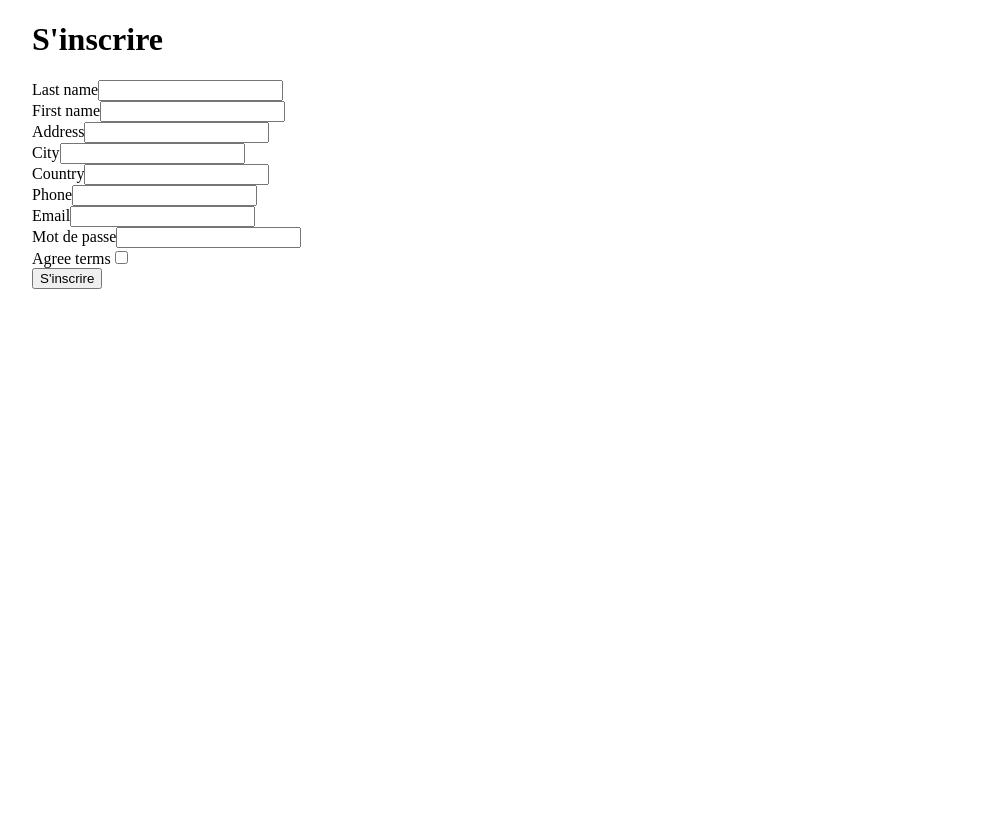
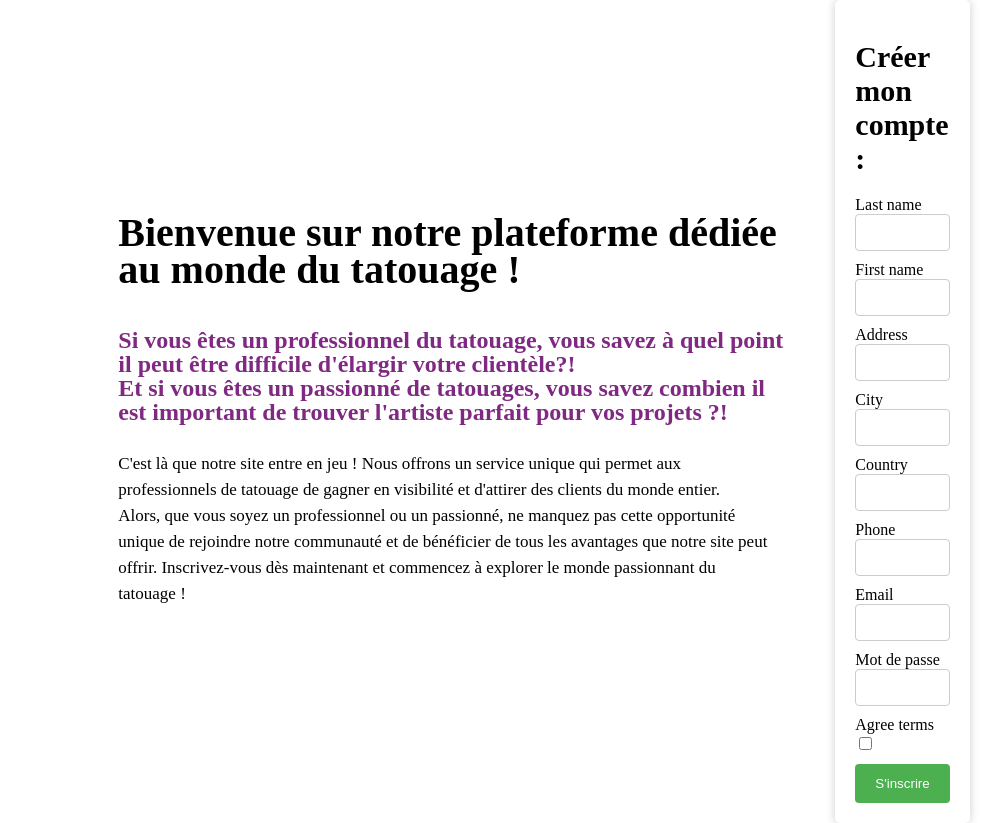
Before and after one commit to TSAELENS/MyDigitalProject, a Symfony app: template templates/registration/register.html.twig in a window 1280 px wide. Shown: the whole page, without its empty margins (96-1100 px from the left). Before the commit the page ends 289 px from the top, so only its background shows below. Run offline with Twig, Linux system fonts and the light colour scheme; the template is opened without the code that fills it, so the values that code supplies are empty; form fields are guessed from the names that the template uses; some libraries are stand-ins or nearby versions.

Commit message:
Css register

```diff
--- a/public/css/style.css
+++ b/public/css/style.css
@@ -1,4 +1,106 @@
 body{
     margin: 0 auto;
     width: 80%;
+    background-color: #fff;
 }
+
+/* REGISTER */
+
+/* Style pour le conteneur du formulaire */
+.bloc_register {
+    display: flex;
+    justify-content: center;
+    align-items: center;
+    min-height: 100vh;
+    margin: 0 auto;
+    width: 80%;
+  }
+
+    /* Style pour le conteneur de gauche */
+.left_register {
+    margin-right: 20px;
+  }
+
+  /* Style pour le titre de la page */
+  .title_register {
+    width: 677px;
+    height: 74px;
+    font-family: 'ArponaSans';
+    font-style: normal;
+    font-weight: 900;
+    font-size: 40px;
+    line-height: 37px;
+    color: #000000;
+  }
+
+  /* Style pour le premier paragraphe */
+  .text1_register {
+    width: 675px;
+    height: 48px;
+    font-family: 'Arpona';
+    font-style: normal;
+    font-weight: 600;
+    font-size: 24px;
+    line-height: 24px;
+    color: #7F2982;
+    margin-bottom: 75px;
+  }
+
+  /* Style pour le deuxième paragraphe */
+  .text2_register {
+    width: 654px;
+    height: 182px;
+    font-family: 'Arpona';
+    font-style: normal;
+    font-weight: 400;
+    font-size: 17px;
+    line-height: 26px;
+    color: #000000;
+  }
+
+  /* Style pour le conteneur de droite */
+  .right_register {
+    background-color: #fff;
+    padding: 20px;
+    border-radius: 5px;
+    box-shadow: 0px 0px 10px rgba(0, 0, 0, 0.2);
+    margin-left: 20px;
+    flex: 1;
+  }
+
+  /* Style pour le titre du formulaire */
+  .right_register h1 {
+    font-size: 30px;
+    margin-bottom: 20px;
+  }
+
+  /* Style pour tous les champs de formulaire */
+  input[type="text"],
+  input[type="email"],
+  input[type="tel"],
+  input[type="password"] {
+    width: 100%;
+    padding: 10px;
+    border: 1px solid #ccc;
+    border-radius: 4px;
+    box-sizing: border-box;
+    margin-bottom: 10px;
+  }
+
+  /* Style pour le bouton de soumission */
+  .btn {
+    background-color: #4CAF50;
+    color: white;
+    padding: 12px 20px;
+    border: none;
+    border-radius: 4px;
+    cursor: pointer;
+    margin-top: 10px;
+  }
+
+  /* Style pour les messages d'erreur */
+  .form-error {
+    color: red;
+    font-size: 12px;
+    margin-top: 5px;
+  }
--- a/templates/registration/register.html.twig
+++ b/templates/registration/register.html.twig
@@ -3,7 +3,22 @@
 {% block title %}S'inscrire{% endblock %}
 
 {% block body %}
-    <h1>S'inscrire</h1>
+<div class="bloc_register">
+    <div class="left_register">
+        <p class="title_register">Bienvenue sur notre plateforme dédiée au monde du tatouage !</p>
+        <p class="text1_register">
+        Si vous êtes un professionnel du tatouage, vous savez à quel point il peut être difficile d'élargir votre clientèle?!
+        <br>
+        Et si vous êtes un passionné de tatouages, vous savez combien il est important de trouver l'artiste parfait pour vos projets ?!
+        </p>
+        <p class="text2_register">
+        C'est là que notre site entre en jeu ! Nous offrons un service unique qui permet aux professionnels de tatouage de gagner en visibilité et d'attirer des clients du monde entier. <br>
+        Alors, que vous soyez un professionnel ou un passionné, ne manquez pas cette opportunité unique de rejoindre notre communauté et de bénéficier de tous les avantages que notre site peut offrir. Inscrivez-vous dès maintenant et commencez à explorer le monde passionnant du tatouage !
+        </p>
+    </div>
+
+    <div class="right_register">
+    <h1>Créer mon compte :</h1>
 
     {{ form_start(registrationForm) }}
         {{ form_row(registrationForm.last_name) }}
@@ -20,4 +35,6 @@
 
         <button type="submit" class="btn">S'inscrire</button>
     {{ form_end(registrationForm) }}
+    </div>
+</div>
 {% endblock %}
```
